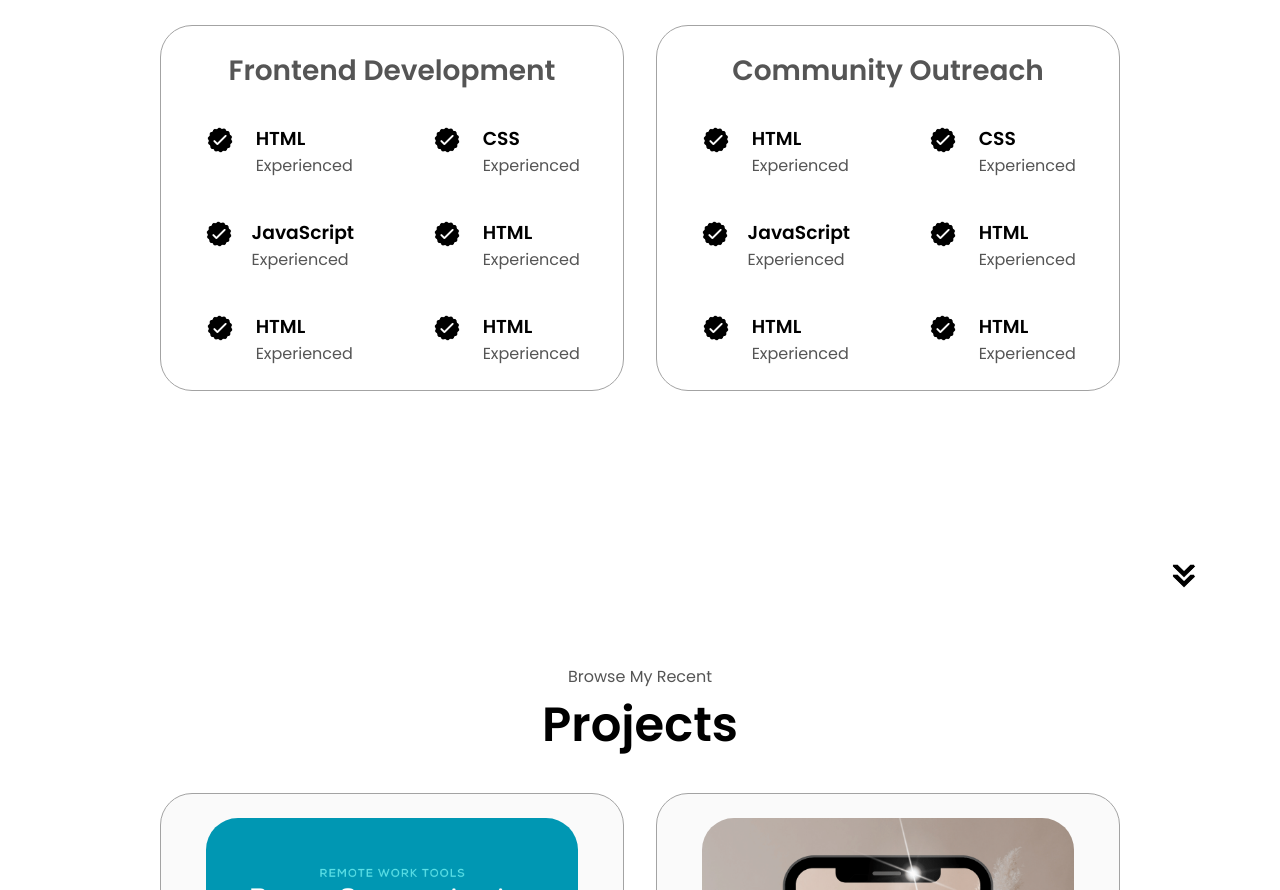
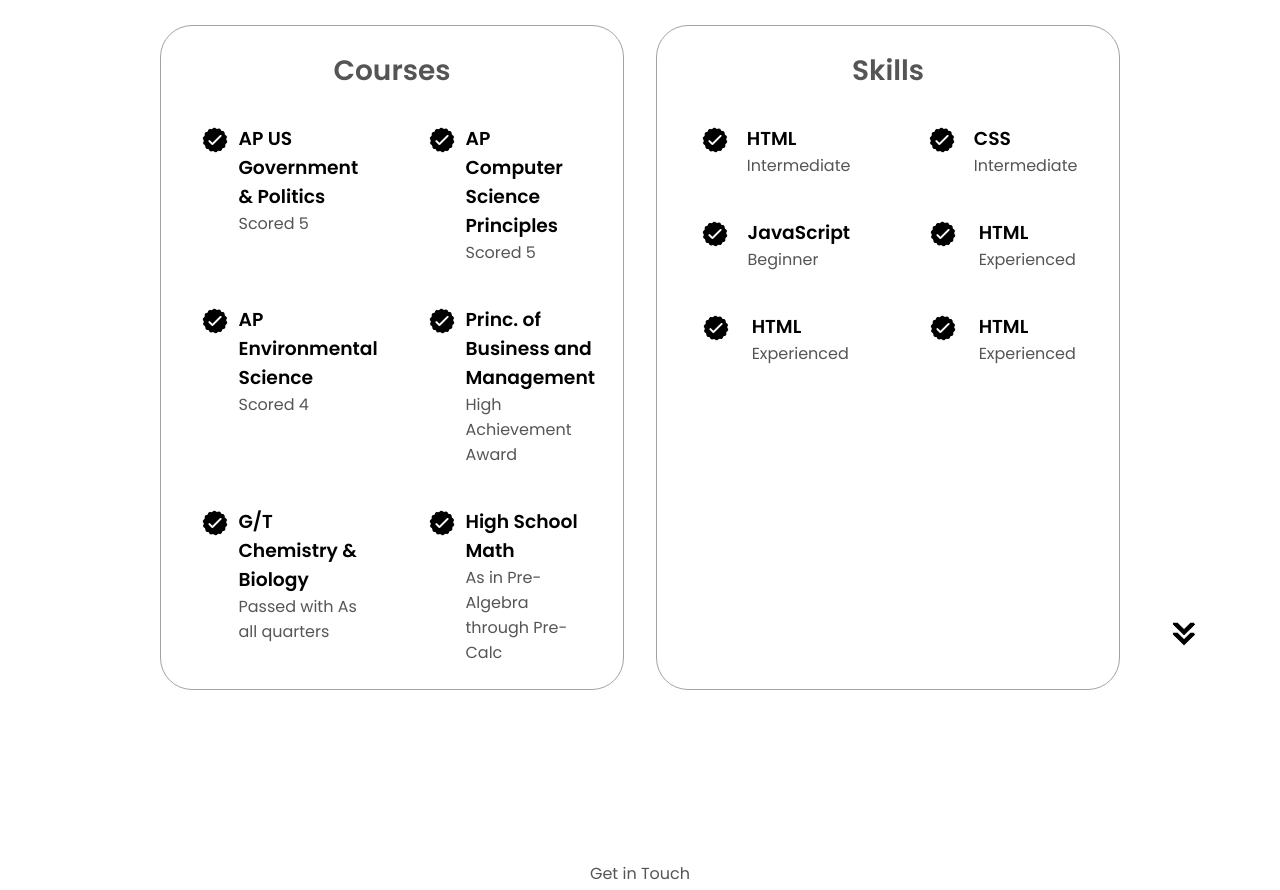
Before and after one commit to IamNxva/html-css-js-portfolio, a plain HTML site: page index.html in a window 1280 px wide. Shown: the part 1800-2690 px from the top of the page. Drawn offline with Linux system fonts and the light colour scheme.

Commit message:
updated information

```diff
--- a/index.html
+++ b/index.html
@@ -65,12 +65,12 @@
                 <div class="details-container">
                     <img src="./assets/experience.png" alt="Experience Icon" class="icon">
                     <h3>Experience</h3>
-                    <p2>2+ years <br />Frontend Development</p2>
+                    <p2>5+ years <br />Volunteering in a youth ministry.</p2>
                 </div>
                 <div class="details-container">
                     <img src="./assets/education.png" alt="Education Icon" class="icon">
                     <h3>Education</h3>
-                    <p2>B.Ec. Bachelors Degree <br /> Ph.P.Int.Mgt. PhD</p2>
+                    <p2>Freshmen Year: 4.58 GPA<br>Sophmore Year: 4.93 GPA<br>Rising Junior</p2>
                 </div>
             </div>
             <div class="text-container">
@@ -87,74 +87,74 @@
         <div class="experience-detail-container">
             <div class="about-containers">
                 <div class="details-container">
-                    <h2 class="experience-sub-title">Frontend Development</h2>
+                    <h2 class="experience-sub-title">Courses</h2>
+                    <div class="article-container">
+                        <article>
+                            <img src="./assets/checkmark.png" alt="Experience icon" class="icon">
+                            <div>
+                                <h3>AP US Government & Politics</h3>
+                                <p>Scored 5</p>
+                            </div>
+                        </article>
+                        <article>
+                            <img src="./assets/checkmark.png" alt="Experience icon" class="icon">
+                            <div>
+                                <h3>AP Computer Science Principles</h3>
+                                <p>Scored 5</p>
+                            </div>
+                        </article>
+                        <article>
+                            <img src="./assets/checkmark.png" alt="Experience icon" class="icon">
+                            <div>
+                                <h3>AP Environmental Science</h3>
+                                <p>Scored 4</p>
+                            </div>
+                        </article>
+                        <article>
+                            <img src="./assets/checkmark.png" alt="Experience icon" class="icon">
+                            <div>
+                                <h3>Princ. of Business and Management</h3>
+                                <p>High Achievement Award</p>
+                            </div>
+                        </article>
+                        <article>
+                            <img src="./assets/checkmark.png" alt="Experience icon" class="icon">
+                            <div>
+                                <h3>G/T Chemistry & Biology</h3>
+                                <p>Passed with As all quarters</p>
+                            </div>
+                        </article>
+                        <article>
+                            <img src="./assets/checkmark.png" alt="Experience icon" class="icon">
+                            <div>
+                                <h3>High School Math</h3>
+                                <p>As in Pre-Algebra through Pre-Calc</p>
+                            </div>
+                        </article>
+                    </div>
+                </div>
+                <div class="details-container">
+                    <h2 class="experience-sub-title">Skills</h2>
                     <div class="article-container">
                         <article>
                             <img src="./assets/checkmark.png" alt="Experience icon" class="icon">
                             <div>
                                 <h3>HTML</h3>
-                                <p>Experienced</p>
+                                <p>Intermediate</p>
                             </div>
                         </article>
                         <article>
                             <img src="./assets/checkmark.png" alt="Experience icon" class="icon">
                             <div>
                                 <h3>CSS</h3>
-                                <p>Experienced</p>
+                                <p>Intermediate</p>
                             </div>
                         </article>
                         <article>
                             <img src="./assets/checkmark.png" alt="Experience icon" class="icon">
                             <div>
                                 <h3>JavaScript</h3>
-                                <p>Experienced</p>
-                            </div>
-                        </article>
-                        <article>
-                            <img src="./assets/checkmark.png" alt="Experience icon" class="icon">
-                            <div>
-                                <h3>HTML</h3>
-                                <p>Experienced</p>
-                            </div>
-                        </article>
-                        <article>
-                            <img src="./assets/checkmark.png" alt="Experience icon" class="icon">
-                            <div>
-                                <h3>HTML</h3>
-                                <p>Experienced</p>
-                            </div>
-                        </article>
-                        <article>
-                            <img src="./assets/checkmark.png" alt="Experience icon" class="icon">
-                            <div>
-                                <h3>HTML</h3>
-                                <p>Experienced</p>
-                            </div>
-                        </article>
-                    </div>
-                </div>
-                <div class="details-container">
-                    <h2 class="experience-sub-title">Community Outreach</h2>
-                    <div class="article-container">
-                        <article>
-                            <img src="./assets/checkmark.png" alt="Experience icon" class="icon">
-                            <div>
-                                <h3>HTML</h3>
-                                <p>Experienced</p>
-                            </div>
-                        </article>
-                        <article>
-                            <img src="./assets/checkmark.png" alt="Experience icon" class="icon">
-                            <div>
-                                <h3>CSS</h3>
-                                <p>Experienced</p>
-                            </div>
-                        </article>
-                        <article>
-                            <img src="./assets/checkmark.png" alt="Experience icon" class="icon">
-                            <div>
-                                <h3>JavaScript</h3>
-                                <p>Experienced</p>
+                                <p>Beginner</p>
                             </div>
                         </article>
                         <article>
@@ -183,45 +183,6 @@
             </div>
         </div>
         <img src="./assets/arrow.png" alt="Arrow Icon" class="icon arrow" onclick="location.href='./#projects'">
-    </section>
-    <section id="projects">
-        <p class="section__text__p1">Browse My Recent</p>
-        <h1 class="title">Projects</h1>
-        <div class="experience-detail-container">
-            <div class="about-containers">
-            <div class="details-container color-container">
-                <div class="article-container">
-                    <img src="./assets/project-1.png" alt="Project 1" class="project-img">
-                </div>
-                <h2 class="experience-sub-title project-title">Project One</h2>
-                <div class="btn-container">
-                    <button class="btn btn-color-2 project-btn" onClick="location.href='https://github.com">GitHub</button>
-                    <button class="btn btn-color-2 project-btn" onClick="location.href='https://github.com">Live Demo</button>
-                </div>
-            </div>
-            <div class="details-container color-container">
-                <div class="article-container">
-                    <img src="./assets/project-2.png" alt="Project 2" class="project-img">
-                </div>
-                <h2 class="experience-sub-title project-title">Project Two</h2>
-                <div class="btn-container">
-                    <button class="btn btn-color-2 project-btn" onClick="location.href='https://github.com">GitHub</button>
-                    <button class="btn btn-color-2 project-btn" onClick="location.href='https://github.com">Live Demo</button>
-                </div>
-            </div>
-            <div class="details-container color-container">
-                <div class="article-container">
-                    <img src="./assets/project-3.png" alt="Project 3" class="project-img">
-                </div>
-                <h2 class="experience-sub-title project-title">Project Three</h2>
-                <div class="btn-container">
-                    <button class="btn btn-color-2 project-btn" onClick="location.href='https://github.com">GitHub</button>
-                    <button class="btn btn-color-2 project-btn" onClick="location.href='https://github.com">Live Demo</button>
-                </div>
-            </div>
-            </div>
-        </div>
-        <img src="./assets/arrow.png" alt="Arrow Icon" class="icon arrow" onclick="location.href='./#contact'">
     </section>
     <section id="contact">
         <p class="section__text__p1">Get in Touch</p>
```
